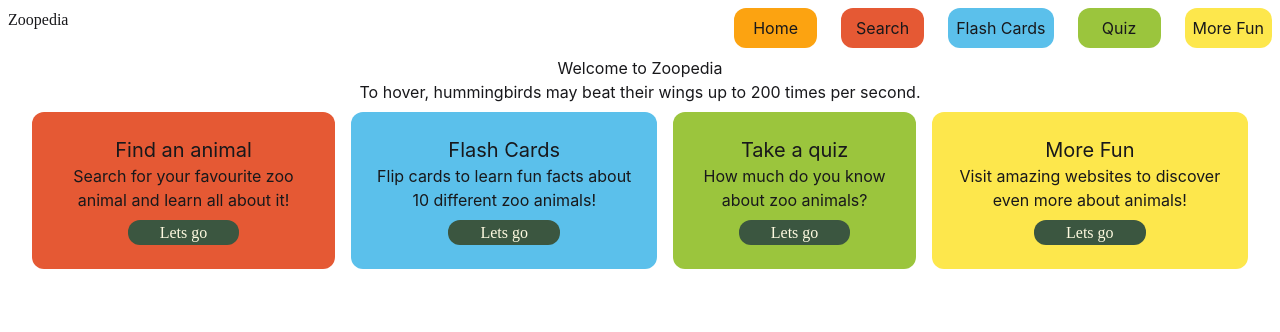
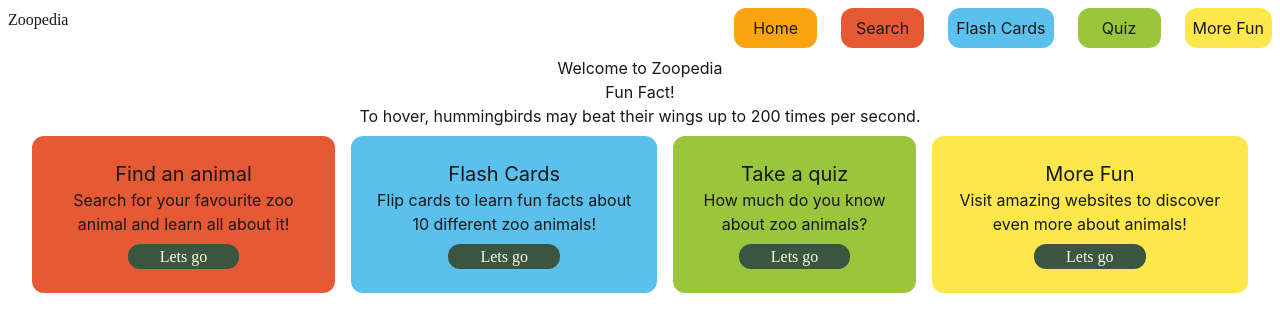
Before and after one commit to CFG-Group-7/CFG-Group-Project, a React (Vite) app: page / in a window 1280 px wide. Shown: the top 332 px of the page. Built offline with nearby package versions, Linux system fonts and the light colour scheme.

Commit message:
Add heading tag to funfact component

```diff
--- a/src/components/FunFact.jsx
+++ b/src/components/FunFact.jsx
@@ -27,6 +27,7 @@ export default function FunFact() {
 
     return (
         <div className="text-center">
+            <h2>Fun Fact!</h2>
             <p>{factList[index]}</p>
         </div>
     )
```
